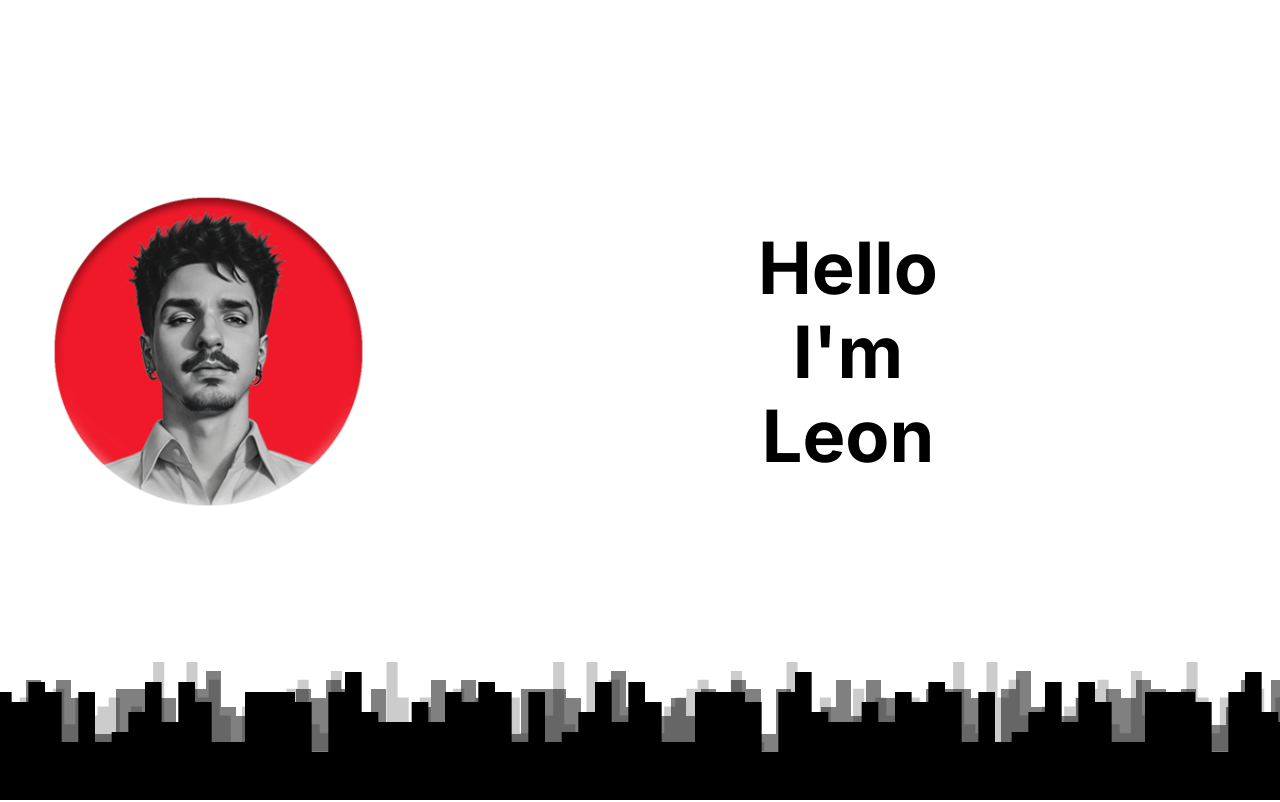
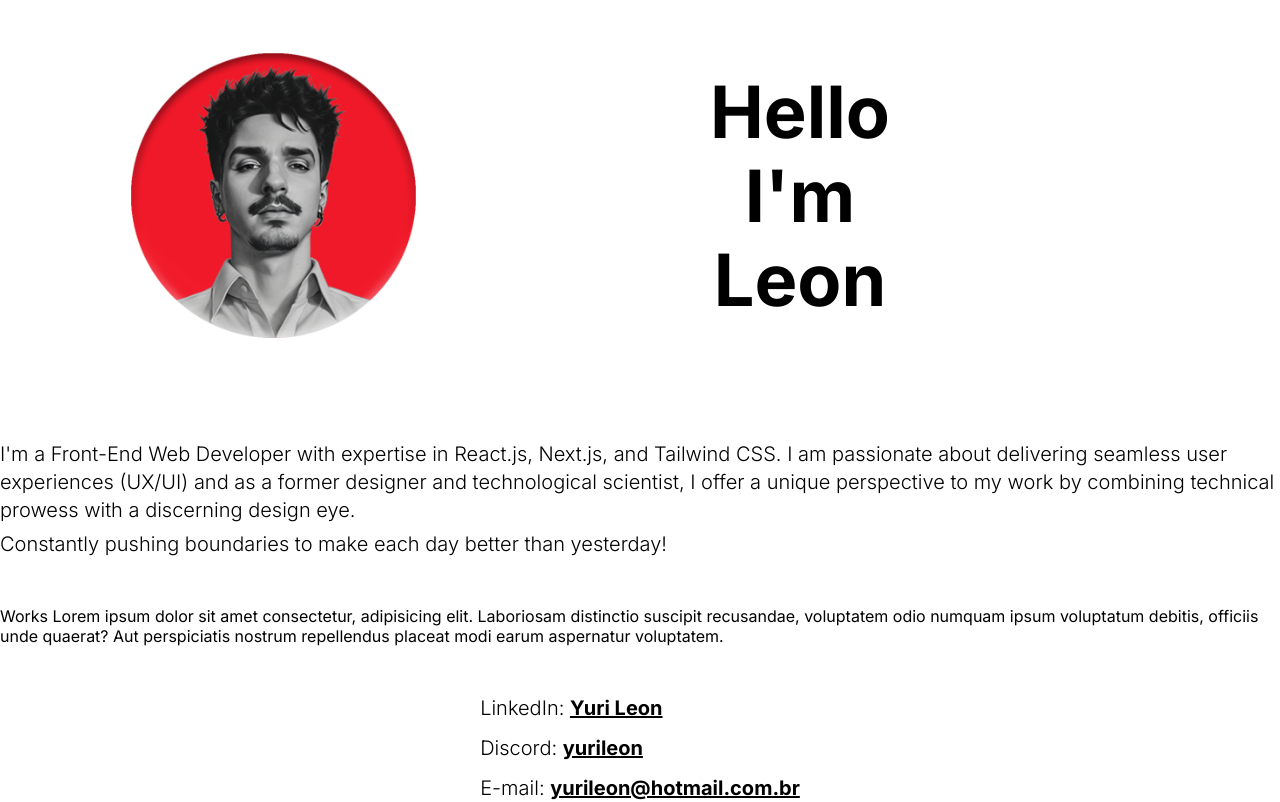
Before and after one commit to Axenrot/axn, a Next.js app: page / in a window 1280 px wide. Built offline with nearby package versions, Linux system fonts and the light colour scheme.

Commit message:
full refactor in progress

```diff
--- a/src/app/layout.tsx
+++ b/src/app/layout.tsx
@@ -17,7 +17,7 @@ export default function RootLayout({
   return (
     <html lang="en">
       <body
-        className={`${inter.className} h-screen w-screen bg-white dark:bg-black text-black dark:text-white`}
+        className={`${inter.className} h-fit w-screen bg-white dark:bg-black text-black dark:text-white`}
       >
         {children}
       </body>
--- a/src/app/page.tsx
+++ b/src/app/page.tsx
@@ -2,35 +2,27 @@
 import { useState } from "react";
 import ProfileMenu from "@/components/ProfileMenu";
 import ProfilePicture from "@/components/ProfilePicture";
-import Section from "@/components/Section";
 import "../app/globals.css";
+import About from "@/components/Sections/About";
+import Jobs from "@/components/Sections/Jobs";
+import Contact from "@/components/Sections/Contact";
 
 const Home = () => {
-  const [selectedOption, setSelectedOption] = useState("");
   return (
     <main
-      className={`flex flex-col items-center gap-12 overflow-hidden justify-center w-full h-full ${
-        selectedOption ? "" : ""
-      }`}
+      className={`flex flex-col items-center gap-12 overflow-hidden justify-center w-full h-full`}
     >
       <div
-        className={`flex container flex-col items-center justify-center h-full gap-6 ${
-          selectedOption ? "lg:gap-24 sm:flex-row" : " lg:gap-24 sm:flex-row"
-        }`}
+        className={`flex container flex-col p-12 lg:flex-row items-center justify-center h-full gap-6`}
       >
         <ProfilePicture
-          className={`sm:w-1/3 md:w-1/2 lg:w-1/4 ${
-            selectedOption
-              ? "transition-all duration-1000 absolute opacity-10 translate-y-[-200%] sm:translate-y-0 sm:opacity-100 sm:relative z-10 fadeout-up sm:animate-none"
-              : "w-[250px] fadein"
-          }`}
+          className={`sm:w-1/3 md:w-1/2 lg:w-1/4 transition-all duration-1000 absolute opacity-10 translate-y-[-200%] sm:translate-y-0 sm:opacity-100 sm:relative z-10 fadeout-up sm:animate-none`}
         />
-        <ProfileMenu
-          selectedOption={selectedOption}
-          selectOption={setSelectedOption}
-        />
+        <ProfileMenu />
       </div>
-      <Section selectedOption={selectedOption} />
+      <About />
+      <Jobs />
+      <Contact />
     </main>
   );
 };
--- a/src/components/MenuItem.tsx
+++ b/src/components/MenuItem.tsx
@@ -1,19 +1,13 @@
 "use client";
-import { Dispatch, SetStateAction, useEffect, useState } from "react";
+import { useEffect, useState } from "react";
 
 type MenuItemProps = {
   message: string;
   button: string;
-  selectOption: Dispatch<SetStateAction<string>>;
-  selectedOption: string;
+  id: string;
 };
 
-const MenuItem = ({
-  message,
-  button,
-  selectOption,
-  selectedOption,
-}: MenuItemProps) => {
+const MenuItem = ({ message, button, id }: MenuItemProps) => {
   const [isTouchDevice, setIsTouchDevice] = useState(false);
 
   useEffect(() => {
@@ -25,11 +19,10 @@ const MenuItem = ({
   return (
     <button
       onClick={() => {
-        if (selectedOption == button) {
-          selectOption("");
-        } else {
-          selectOption(button);
-        }
+        document?.getElementById(id)?.scrollTo({
+          top: 0,
+          behavior: "smooth",
+        });
       }}
       className="relative flex justify-center gap-3 text-5xl font-bold text-center transition-all duration-300 cursor-pointer select-none sm:text-6xl w-fit group lg:text-7xl"
     >
--- a/src/components/ProfileMenu.tsx
+++ b/src/components/ProfileMenu.tsx
@@ -1,35 +1,14 @@
 "use client";
-import { Dispatch, SetStateAction } from "react";
 import MenuItem from "./MenuItem";
 
-type ProfileMenuProp = {
-  selectedOption: string;
-  selectOption: Dispatch<SetStateAction<string>>;
-};
-
-const ProfileMenu = ({ selectOption, selectedOption }: ProfileMenuProp) => {
+const ProfileMenu = () => {
   return (
     <div
       className={`flex flex-col pb-12 sm:pb-0 flex-shrink sm:gap-3 w-4/5 sm:w-1/2 md:w-3/5 lg:1/2 items-center justify-center`}
     >
-      <MenuItem
-        message={`Hello`}
-        button={"About me"}
-        selectedOption={selectedOption}
-        selectOption={selectOption}
-      />
-      <MenuItem
-        message={"I'm"}
-        button={"Works"}
-        selectOption={selectOption}
-        selectedOption={selectedOption}
-      />
-      <MenuItem
-        message={"Leon"}
-        button={"Contact"}
-        selectedOption={selectedOption}
-        selectOption={selectOption}
-      />
+      <MenuItem message={`Hello`} button={"About me"} id={"about"} />
+      <MenuItem message={"I'm"} button={"Jobs"} id={"jobs"} />
+      <MenuItem message={"Leon"} button={"Contact"} id={"contact"} />
     </div>
   );
 };
--- a/src/components/Sections/About.tsx
+++ b/src/components/Sections/About.tsx
@@ -1,6 +1,6 @@
 const About = () => {
   return (
-    <div className="flex flex-col gap-[6px] text-xl font-light">
+    <div id="about" className="flex flex-col gap-[6px] text-xl font-light">
       {/*
 I&apos;m a Front-End Web Developer with expertise in React.js, Next.js, and Tailwind CSS. I am passionate about delivering seamless user experiences (UX/UI) and as a former designer and technological scientist, I offer a unique perspective to my work by combining technical prowess with a discerning design eye.
 Constantly pushing boundaries to make each day better than yesterday! */}
--- a/src/components/Sections/Contact.tsx
+++ b/src/components/Sections/Contact.tsx
@@ -2,7 +2,10 @@ import Link from "next/link";
 
 const Contact = () => {
   return (
-    <div className="flex flex-col justify-center h-full gap-3 text-xl font-light">
+    <div
+      id="contact"
+      className="flex flex-col justify-center h-full gap-3 text-xl font-light border"
+    >
       <span>
         LinkedIn:{" "}
         <Link
--- a/src/components/Sections/Works.tsx
+++ b/src/components/Sections/Jobs.tsx
@@ -1,6 +1,6 @@
 const Works = () => {
   return (
-    <div>
+    <div id="jobs">
       Works Lorem ipsum dolor sit amet consectetur, adipisicing elit. Laboriosam
       distinctio suscipit recusandae, voluptatem odio numquam ipsum voluptatum
       debitis, officiis unde quaerat? Aut perspiciatis nostrum repellendus
```
Also changed, not shown: 1 other file (tests, documents, lock files or other folders).
